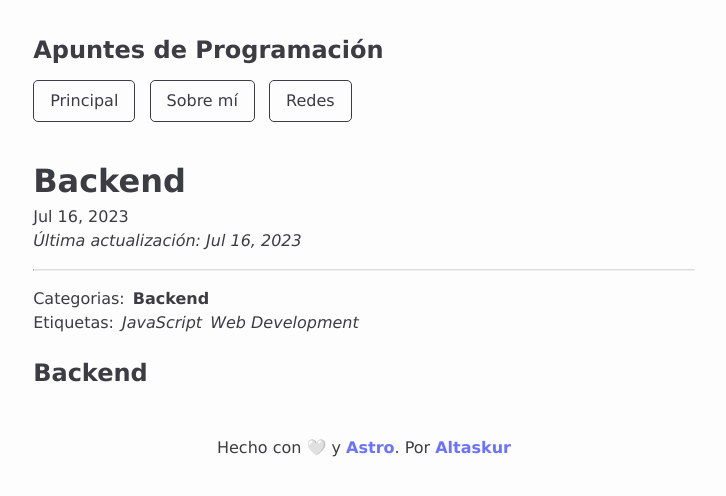
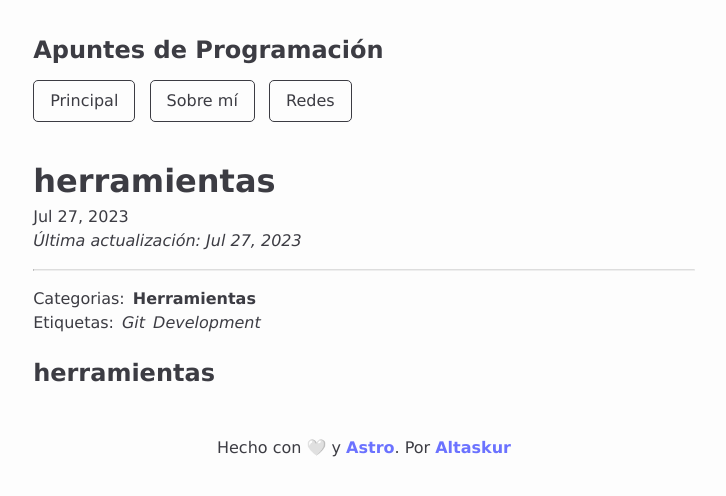
Before and after one commit to altaskur/apuntesV2, an Astro site: page /apuntes/herramientas in a window 1280 px wide. Shown: the whole page, without its empty margins (276-1002 px from the left). Built offline with nearby package versions, Linux system fonts and the light colour scheme; Astro itself is replaced by a stand-in of ours.

Commit message:
fix(Herramientas): fixed herramientas category

```diff
--- a/src/content/apuntes/herramientas.md
+++ b/src/content/apuntes/herramientas.md
@@ -1,11 +1,11 @@
 ---
-title: 'Backend'
+title: 'herramientas'
 description: ''
-pubDate: 'July 16 2023'
-updatedDate: 'July 16 2023'
+pubDate: 'July 27 2023'
+updatedDate: 'July 27 2023'
 tags:
-  - JavaScript
-  - Web Development
+  - Git
+  - Development
 categories:
-    - Backend
+    - Herramientas
 ---
```
